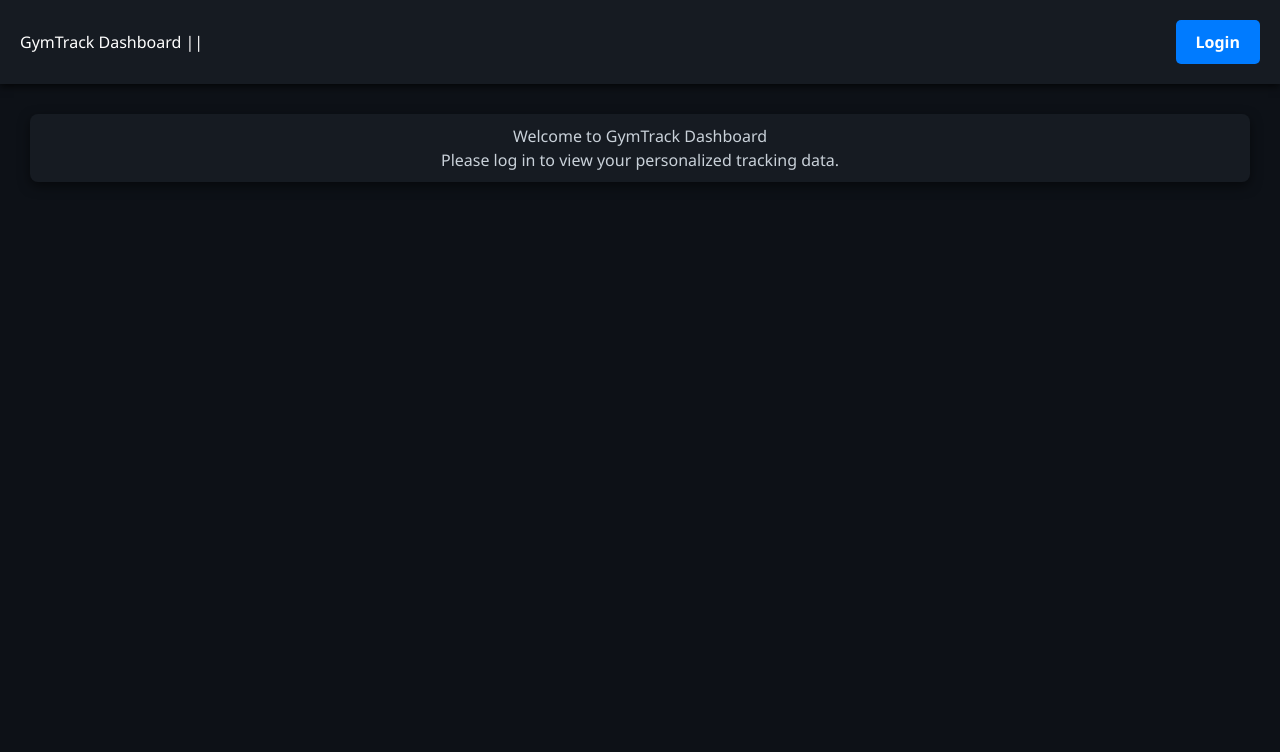
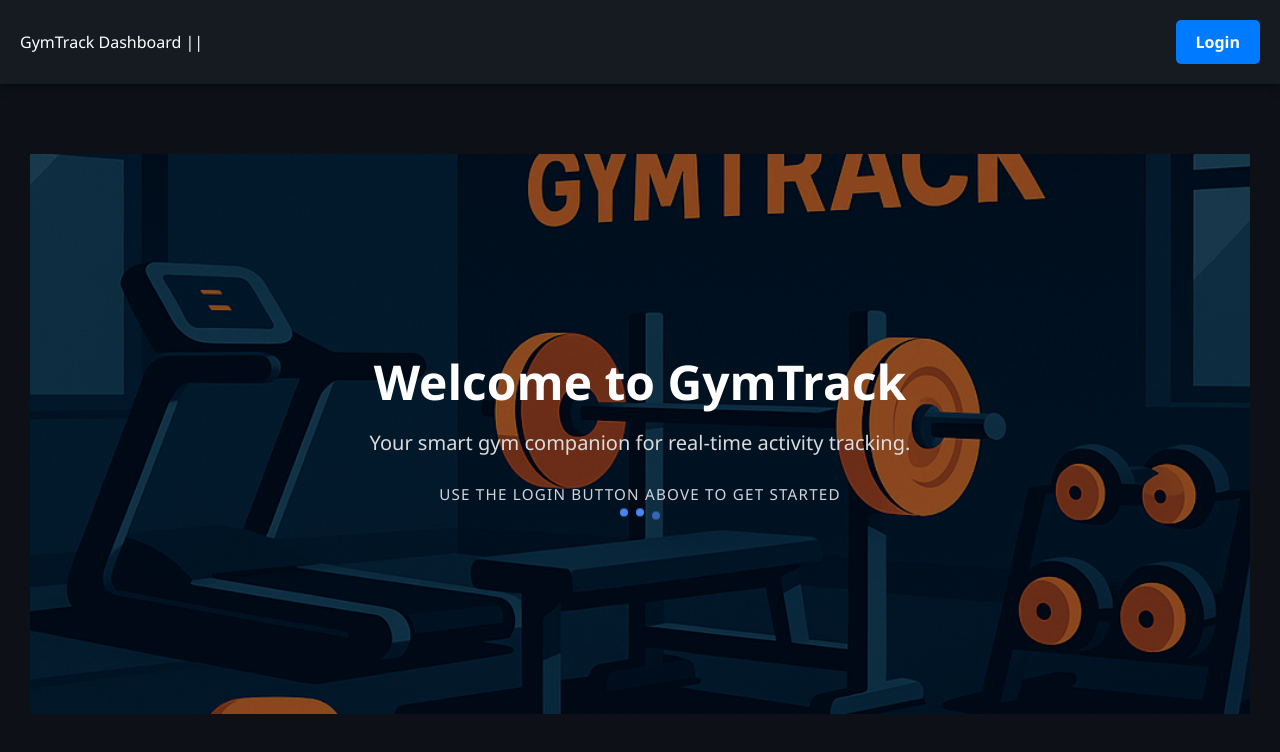
Before and after one commit to NIBM-HNDSE-Courseworks/GymTrack, a React (Create React App) app in the folder dashboard/: page / in a window 1280 px wide. Shown: the top 752 px of the page. Built offline with nearby package versions, Linux system fonts and the light colour scheme; no server answers; the database is empty.

Commit message:
Add peak customer descriptive parts and reorganized all the components in the website

```diff
--- a/dashboard/src/App.css
+++ b/dashboard/src/App.css
@@ -1,26 +1,20 @@
-/* src/App.css - Main Layout & Global Dark Theme */
-
-/* 1. Full Screen and Dark Background */
-body,
-#root,
-.App {
+/* Base */
+body, #root, .App {
   min-height: 100vh;
   margin: 0;
   padding: 0;
-  display: flex; /* Makes the app container a flex item */
-  flex-direction: column; /* Stacks header, content, and footer vertically */
+  display: flex;
+  flex-direction: column;
 }
 
 .App {
   text-align: center;
-  font-family: "Segoe UI", Tahoma, Geneva, Verdana, sans-serif;
-  /* Main Dark Mode Background: Very dark, almost black */
   background-color: #0d1117;
-  color: #c9d1d9; /* Light gray text for high contrast */
-  flex-grow: 1; /* Allows the App to fill the rest of the height */
+  color: #c9d1d9;
+  font-family: "Segoe UI";
 }
 
-/* 2. Header Style */
+/* Header */
 .App-header-title {
   background-color: #161b22;
   padding: 20px;
@@ -28,101 +22,194 @@ body,
   display: flex;
   justify-content: space-between;
   align-items: center;
-  box-shadow: 0 2px 8px rgba(0, 0, 0, 0.8);
-  flex-shrink: 0; /* Prevents header from shrinking */
+  box-shadow: 0 2px 8px rgba(0,0,0,0.6);
 }
 
-.header-actions {
-  display: flex;
-  align-items: center;
+.logout-btn {
+  padding: 8px 15px;
+  background: #f85149;
+  color: white;
+  border: none;
+  border-radius: 4px;
+  cursor: pointer;
+  font-weight: bold;
 }
 
-/* 3. Dashboard Grid Layout (Responsive Grid) */
+/* Dashboard Wrapper */
 .dashboard-grid {
-  flex-grow: 1; /* Makes the grid fill the remaining height */
-  display: grid;
-  /* Responsive columns: 2 columns for large screens, 1 for small */
-  grid-template-columns: repeat(auto-fit, minmax(400px, 1fr));
-  gap: 30px;
+  flex-grow: 1;
+  display: flex;
+  justify-content: center;
   padding: 30px;
-  max-width: 1400px; /* Max width for central alignment */
   width: 100%;
-  margin: 0 auto; /* Center the grid */
-  align-items: start; /* Align items to the top of their grid cell */
 }
 
-/* Full-width component for staff controls or welcome panel */
-.staff-controls,
-.welcome-panel {
-  grid-column: 1 / -1; /* Spans all columns */
-  padding: 10px;
-  border-radius: 8px;
-  background-color: #161b22;
-  box-shadow: 0 4px 12px rgba(0, 0, 0, 0.5);
+/* LEFT + RIGHT */
+.dashboard-layout {
+  display: flex;
+  justify-content: center;
+  align-items: flex-start;
+  gap: 40px;
+  width: 100%;
+  max-width: 1500px;
 }
 
-/* Component Styling for full-page integration */
+.left-panel {
+  flex: 1;
+  max-width: 800px;
+}
+
+.right-panel {
+  flex: 1;
+  max-width: 700px;
+  display: flex;
+  flex-direction: column;
+  gap: 30px;
+}
+
+/* Equal height wrapper for right side cards */
+.equal-card-wrap {
+  width: 100%;
+}
+
+.equal-card-wrap > * {
+  width: 100% !important;
+  max-width: 700px !important;
+  margin: 0 auto;
+}
+
+/* Staff buttons */
+.staff-controls {
+  margin-top: 10px;
+  width: 100%;
+  max-width: 700px;
+  margin-left: auto;
+  margin-right: auto;
+}
+
+.staff-btn {
+  padding: 12px;
+  width: 100%;
+  border-radius: 6px;
+  border: none;
+  cursor: pointer;
+  font-weight: bold;
+  color: white;
+  margin-bottom: 12px;
+}
+
+.staff-btn.blue { background: #4e8cff; }
+.staff-btn.green { background: #00b35a; }
+
+/* Card style */
 .tracker-card {
   background-color: #161b22;
   border: 1px solid #30363d;
   border-radius: 8px;
+  padding: 25px;
+  margin: 0 auto;
+  box-shadow: 0 4px 12px rgba(0,0,0,0.5);
+}
+
+
+/* ============================
+   NEW EMPTY HERO (TEXT ON IMAGE)
+============================= */
+.empty-hero {
+  width: 100%;
+  height: 70vh;
+
+  background: url("/public/assets/empty-gym.png") center/cover no-repeat;
+  border-radius: 0;
+  position: relative;
+
+  display: flex;
+  justify-content: center;
+  align-items: center;
+  text-align: center;
+
+  margin-top: 40px;
+}
+
+/* Dark overlay for readability */
+.empty-hero::before {
+  content: "";
+  position: absolute;
+  inset: 0;
+  background: rgba(0, 0, 0, 0.45);
+}
+
+.empty-hero-overlay {
+  position: relative;
+  z-index: 2;
+  max-width: 650px;
   padding: 20px;
-  box-shadow: 0 4px 12px rgba(0, 0, 0, 0.5);
+}
+
+.empty-hero-overlay h1 {
+  color: #ffffff;
+  font-size: 3rem;
+  font-weight: 700;
+  margin-bottom: 10px;
+}
+
+.empty-hero-overlay p {
+  color: #e5e5e5;
+  font-size: 1.25rem;
+  margin-bottom: 25px;
+  opacity: 0.95;
+}
+
+/* =================================
+   ANIMATED DOTS + HINT TEXT
+================================= */
+.empty-hero-hint {
+  margin-top: 18px;
   display: flex;
   flex-direction: column;
-  justify-content: space-between;
-  text-align: center;
-  height: auto; /* Allow card height to be natural */
-  min-height: 150px;
+  align-items: center;
+  gap: 8px;
 }
 
-.tracker-card h2 {
-  margin-top: 0;
-  color: #58a6ff; /* Keep blue accent for titles */
+.empty-hint-text {
+  font-size: 0.95rem;
+  letter-spacing: 0.08em;
+  text-transform: uppercase;
+  color: #d1d5db;
 }
 
-.tracker-card p {
-  font-size: 1.1em;
-  color: #c9d1d9;
+/* Animated dots */
+.empty-dots {
+  display: flex;
+  justify-content: center;
+  align-items: center;
 }
 
-/* Capacity specific styling */
-.capacity-card {
-  grid-column: 1 / -1; /* Capacity spans full width */
-}
-.capacity-indicator {
-  font-size: 1.5em;
-  font-weight: bold;
-  padding: 10px;
-  border-radius: 4px;
-  margin: 15px 0;
-  color: #0d1117; /* Dark text for status indicators */
+.empty-dots span {
+  width: 8px;
+  height: 8px;
+  border-radius: 50%;
+  background: #4e8cff;
+  margin: 0 4px;
+  animation: empty-dot-bounce 1s infinite ease-in-out;
+  opacity: 0.35;
 }
 
-/* MODIFIED: Changed buttons from bright green to dark background with blue border */
-.capacity-buttons button {
-  padding: 8px 15px;
-  margin: 0 5px;
-  background-color: #161b22; /* Dark background */
-  color: #58a6ff; /* Blue text */
-  border: 1px solid #58a6ff; /* Blue border accent */
-  border-radius: 4px;
-  cursor: pointer;
-  transition: background-color 0.2s, color 0.2s;
+.empty-dots span:nth-child(2) {
+  animation-delay: 0.15s;
 }
 
-.capacity-buttons button:hover {
-  background-color: #58a6ff; /* Hover makes it solid blue */
-  color: #0d1117; /* Dark text on hover */
+.empty-dots span:nth-child(3) {
+  animation-delay: 0.3s;
 }
 
-/* 4. Footer */
-.footer-note {
-  padding: 20px;
-  border-top: 1px solid #30363d;
-  background-color: #161b22;
-  margin-top: auto;
-  font-size: 0.9em;
-  color: #8b949e;
-  flex-shrink: 0; /* Prevents footer from shrinking */
+@keyframes empty-dot-bounce {
+  0%, 80%, 100% {
+    transform: translateY(0);
+    opacity: 0.35;
+  }
+  40% {
+    transform: translateY(-6px);
+    opacity: 1;
+  }
 }
--- a/dashboard/src/App.js
+++ b/dashboard/src/App.js
@@ -1,14 +1,14 @@
+// App.js
 import React, { useState, useEffect } from "react";
 import "./App.css";
 
-// <span style="color:white">Component Imports (unchanged)</span>
 import UltrasonicTracker from "./components/UltrasonicTracker";
 import CurrentSensorTracker from "./components/CurrentSensorTracker";
 import LoadCellTracker from "./components/LoadCellTracker";
 import RFIDEquipment from "./components/RFIDEquipment";
 import RFIDCapacity from "./components/RFIDCapacity";
 import AddRFIDModal from "./components/AddRFIDModal";
-import AddRFIDEquipmentModal from "./components/AddRFIDEquipmentModal";   // ⭐ NEW IMPORT
+import AddRFIDEquipmentModal from "./components/AddRFIDEquipmentModal";
 
 import LoginButton from "./components/LoginButton";
 import AuthModal from "./components/AuthModal";
@@ -19,6 +19,8 @@ import { auth, db } from "./Firebase";
 import { onAuthStateChanged, signOut } from "firebase/auth";
 import { ref, get, onValue } from "firebase/database";
 
+import CrowdedSummaryCard from "./components/CrowdedSummaryCard";
+
 function App() {
   const [isModalOpen, setIsModalOpen] = useState(false);
   const [currentRoute, setCurrentRoute] = useState("dashboard");
@@ -26,13 +28,11 @@ function App() {
   const [userRole, setUserRole] = useState(null);
 
   const [openRFIDModal, setOpenRFIDModal] = useState(false);
-  const [openRFIDEquipmentModal, setOpenRFIDEquipmentModal] = useState(false); // ⭐ NEW STATE
+  const [openRFIDEquipmentModal, setOpenRFIDEquipmentModal] = useState(false);
   const [lastScannedCard, setLastScannedCard] = useState(null);
-
-  // NEW: Prevent auto-login loop for admin
   const [adminLoggedOut, setAdminLoggedOut] = useState(false);
 
-  // AUTH LISTENER
+  // ---------------- AUTH ----------------
   useEffect(() => {
     return onAuthStateChanged(auth, async (user) => {
       if (!user) {
@@ -43,7 +43,6 @@ function App() {
 
       setUser(user);
 
-      // <span style="color:white">FETCH ROLE LOGIC</span>
       let snap = await get(ref(db, `customers/${user.uid}`));
       if (snap.exists()) return setUserRole(snap.val().role);
 
@@ -52,13 +51,12 @@ function App() {
     });
   }, []);
 
-  // RFID CARD LISTENER
+  // ---------------- RFID LISTENER ----------------
   useEffect(() => {
     const cardRef = ref(db, "last_scanned_card");
     return onValue(cardRef, (snap) => {
-      const cardID = snap.val();
-      if (!cardID) return;
-      setLastScannedCard(cardID);
+      const id = snap.val();
+      if (id) setLastScannedCard(id);
     });
   }, []);
 
@@ -69,87 +67,113 @@ function App() {
     setCurrentRoute("dashboard");
   };
 
-  // FIXED: Admin logout now sets a flag
   const handleAdminLogout = () => {
-    setCurrentRoute("dashboard"); // go back to home
-    setAdminLoggedOut(true); // prevent auto-login
+    setCurrentRoute("dashboard");
+    setAdminLoggedOut(true);
   };
 
+  const renderEmptyDashboard = () => (
+    <div className="empty-hero">
+      <div className="empty-hero-overlay">
+        <h1>Welcome to GymTrack</h1>
+        <p>Your smart gym companion for real-time activity tracking.</p>
+
+        <div className="empty-hero-hint">
+          <span className="empty-hint-text">
+            Use the Login button above to get started
+          </span>
+
+          <div className="empty-dots">
+            <span></span>
+            <span></span>
+            <span></span>
+          </div>
+        </div>
+      </div>
+    </div>
+  );
+
+  // ---------------- MAIN UI ----------------
   const renderDashboardContent = () => {
-    // <span style="color:white">Only show content if user is logged in AND has a role</span>
+    if (!userRole) return renderEmptyDashboard();
+
+    // CUSTOMER VIEW
     if (userRole === "customer") {
       return (
-        <>
+        <div className="dashboard-layout">
+          {/* LEFT SIDE */}
+          <div className="left-panel">
+            <RFIDCapacity />
+          </div>
+
+          {/* RIGHT SIDE (ALL EQUAL HEIGHT) */}
+          <div className="right-panel">
+            <div className="equal-card-wrap">
+              <CrowdedSummaryCard />
+            </div>
+
+            <div className="equal-card-wrap">
               <UltrasonicTracker equipmentId="SQT01" initialStatus="FREE" />
+            </div>
+
+            <div className="equal-card-wrap">
               <CurrentSensorTracker equipmentId="TRD01" initialStatus="FREE" />
+            </div>
+
+            <div className="equal-card-wrap">
               <LoadCellTracker equipmentId="DMR05" />
-          <RFIDCapacity />
-        </>
+            </div>
+          </div>
+        </div>
       );
     }
 
+    // STAFF VIEW — left: peak graph, right: equipment + buttons
     if (userRole === "staff") {
       return (
-        <>
+        <div className="dashboard-layout">
+          {/* LEFT SIDE */}
+          <div className="left-panel">
             <RFIDCapacity />
+          </div>
+
+          {/* RIGHT SIDE */}
+          <div className="right-panel">
             <RFIDEquipment />
+
             <div className="staff-controls">
               <button
                 onClick={() => setOpenRFIDModal(true)}
-              style={{
-                padding: "10px",
-                width: "100%",
-                background: "#4e8cff",
-                color: "white",
-                borderRadius: "6px",
-                border: "none",
-                cursor: "pointer",
-                fontWeight: "bold",
-              }}
+                className="staff-btn blue"
               >
                 Open RFID Connect
               </button>
 
-            {/* ⭐ NEW BUTTON FOR EQUIPMENT RFID ASSIGNMENT */}
               <button
                 onClick={() => setOpenRFIDEquipmentModal(true)}
-              style={{
-                padding: "10px",
-                width: "100%",
-                background: "#00b35a",
-                color: "white",
-                borderRadius: "6px",
-                border: "none",
-                cursor: "pointer",
-                fontWeight: "bold",
-                marginTop: "10px",
-              }}
+                className="staff-btn green"
               >
                 Open RFID Equipment Connect
               </button>
             </div>
-        </>
+          </div>
+        </div>
       );
     }
 
-    // <span style="color:white">Default view when not logged in (or role not loaded)</span>
-    return (
-      <div className="welcome-panel">
-        <h2>Welcome to GymTrack Dashboard</h2>
-        <p>Please log in to view your personalized tracking data.</p>
-      </div>
-    );
+    return renderEmptyDashboard();
   };
 
-  // <span style="color:white">Logic remains the same for display purposes</span>
   const isLoggedInUser = user && currentRoute !== "admin-dashboard";
   const isLoggedInAdmin = currentRoute === "admin-dashboard";
 
   return (
     <div className="App">
+      {/* HEADER */}
       <header className="App-header-title">
         <div style={{ display: "flex", alignItems: "center" }}>
           <h1>GymTrack Dashboard || </h1>
+
           {isLoggedInUser && (
             <p style={{ marginLeft: 20, color: "orange", fontWeight: "bold" }}>
               Logged in as:{" "}
@@ -158,6 +182,7 @@ function App() {
               </span>
             </p>
           )}
+
           {isLoggedInAdmin && (
             <p style={{ marginLeft: 20, color: "orange", fontWeight: "bold" }}>
               Logged in as: <span style={{ color: "white" }}>Admin</span>
@@ -169,19 +194,9 @@ function App() {
           {!user && currentRoute !== "admin-dashboard" && (
             <LoginButton onClick={() => setIsModalOpen(true)} />
           )}
+
           {isLoggedInUser && (
-            <button
-              onClick={handleLogout}
-              style={{
-                padding: "8px 15px",
-                background: "#f85149",
-                color: "white",
-                borderRadius: 4,
-                border: "none",
-                cursor: "pointer",
-                fontWeight: "bold",
-              }}
-            >
+            <button onClick={handleLogout} className="logout-btn">
               Logout
             </button>
           )}
@@ -203,7 +218,7 @@ function App() {
         <AdminDashboard onLogout={handleAdminLogout} />
       )}
 
-      {/* EXISTING CUSTOMER-RFID CONNECT MODAL */}
+      {/* RFID MODALS */}
       {userRole === "staff" && openRFIDModal && (
         <AddRFIDModal
           cardID={lastScannedCard}
@@ -212,7 +227,6 @@ function App() {
         />
       )}
 
-      {/* ⭐ NEW EQUIPMENT-RFID CONNECT MODAL */}
       {userRole === "staff" && openRFIDEquipmentModal && (
         <AddRFIDEquipmentModal
           cardID={lastScannedCard}
--- /dev/null
+++ b/dashboard/src/components/CrowdedSummaryCard.js
@@ -0,0 +1,91 @@
+// components/CrowdedSummaryCard.js
+import React, { useState, useEffect } from "react";
+import { db } from "../Firebase";
+import { ref, onValue } from "firebase/database";
+
+const MAX_CAPACITY_ALERT = 3;
+const HIGH_CAPACITY_WARNING = 2;
+
+export default function CrowdedSummaryCard() {
+  const [currentUsers, setCurrentUsers] = useState(0);
+
+  useEffect(() => {
+    const usersRef = ref(db, "users");
+    return onValue(usersRef, (snapshot) => {
+      const usersData = snapshot.val();
+      if (!usersData) {
+        setCurrentUsers(0);
+        return;
+      }
+
+      let inside = 0;
+      Object.values(usersData).forEach((u) => {
+        if (u.inside === 1) inside++;
+      });
+      setCurrentUsers(inside);
+    });
+  }, []);
+
+  const indicatorColor =
+    currentUsers >= MAX_CAPACITY_ALERT
+      ? "#d9534f"
+      : currentUsers >= HIGH_CAPACITY_WARNING
+      ? "#f0ad4e"
+      : "#5cb85c";
+
+  const statusText =
+    currentUsers >= MAX_CAPACITY_ALERT
+      ? "MAX CAPACITY REACHED!"
+      : currentUsers >= HIGH_CAPACITY_WARNING
+      ? "Crowded"
+      : currentUsers > 0
+      ? "Optimal"
+      : "Empty";
+
+  return (
+    <div className="tracker-card" style={{ maxWidth: "600px" }}>
+      <h2 style={{ color: "orange" }}>👤 Gym Capacity (Crowdedness)</h2>
+
+      <div
+        className="status-indicator capacity-indicator"
+        style={{ backgroundColor: indicatorColor }}
+      >
+        <span
+          style={{
+            color: "white",
+            fontSize: "1.5em",
+            fontWeight: "bold",
+          }}
+        >
+          {statusText}
+        </span>
+      </div>
+
+      <div className="capacity-display">
+        <p
+          style={{
+            color: "orange",
+            fontSize: "1.2em",
+            marginBottom: "5px",
+          }}
+        >
+          Current Members Inside:
+        </p>
+
+        <div
+          style={{
+            color: "white",
+            fontSize: "4em",
+            fontWeight: "900",
+          }}
+        >
+          {currentUsers}
+        </div>
+
+        <p style={{ color: "white", opacity: 0.7, marginTop: "5px" }}>
+          Tracking up to {MAX_CAPACITY_ALERT} for alert.
+        </p>
+      </div>
+    </div>
+  );
+}
```
Also changed, not shown: dashboard/src/components/RFIDCapacity.js (+152 -81 lines), dashboard/public/assets/empty-gym.png (added), 1 other file (tests, documents, lock files or other folders). Lines whose indentation alone changed are shown as unchanged.
